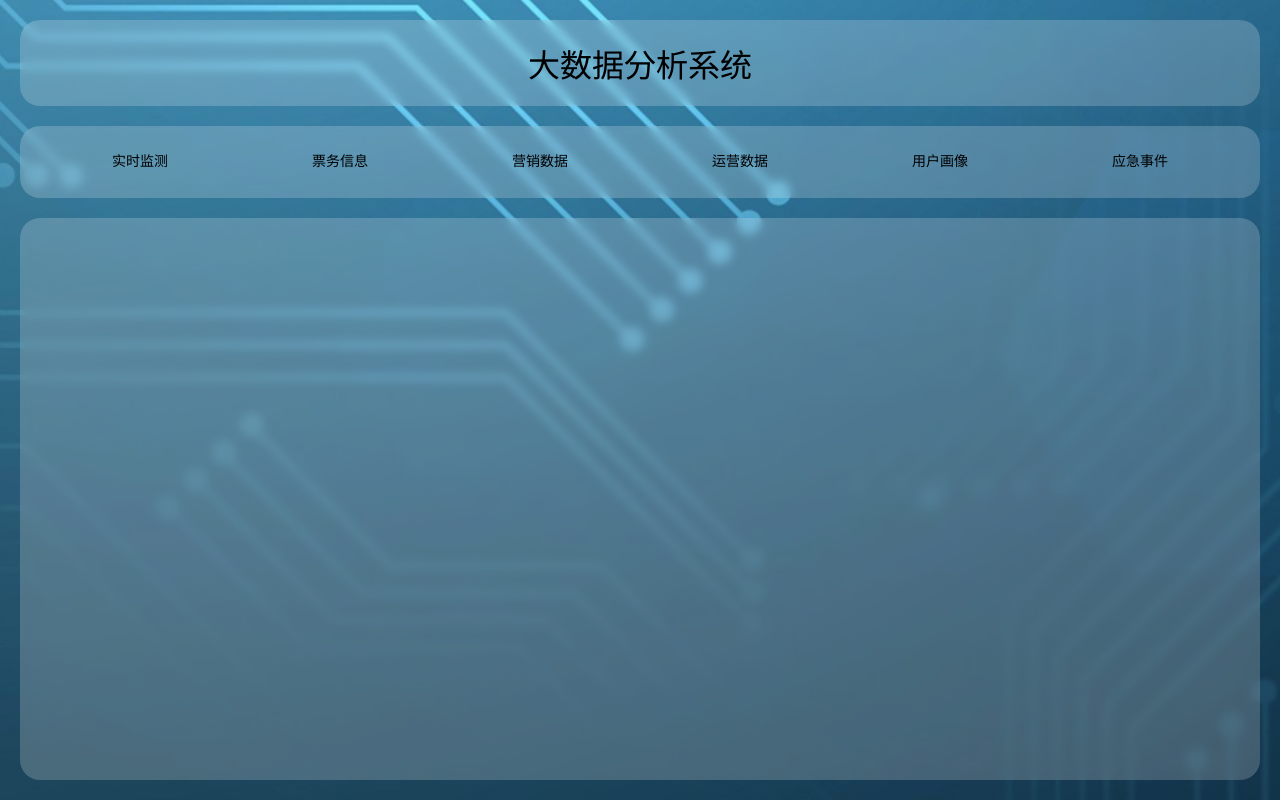
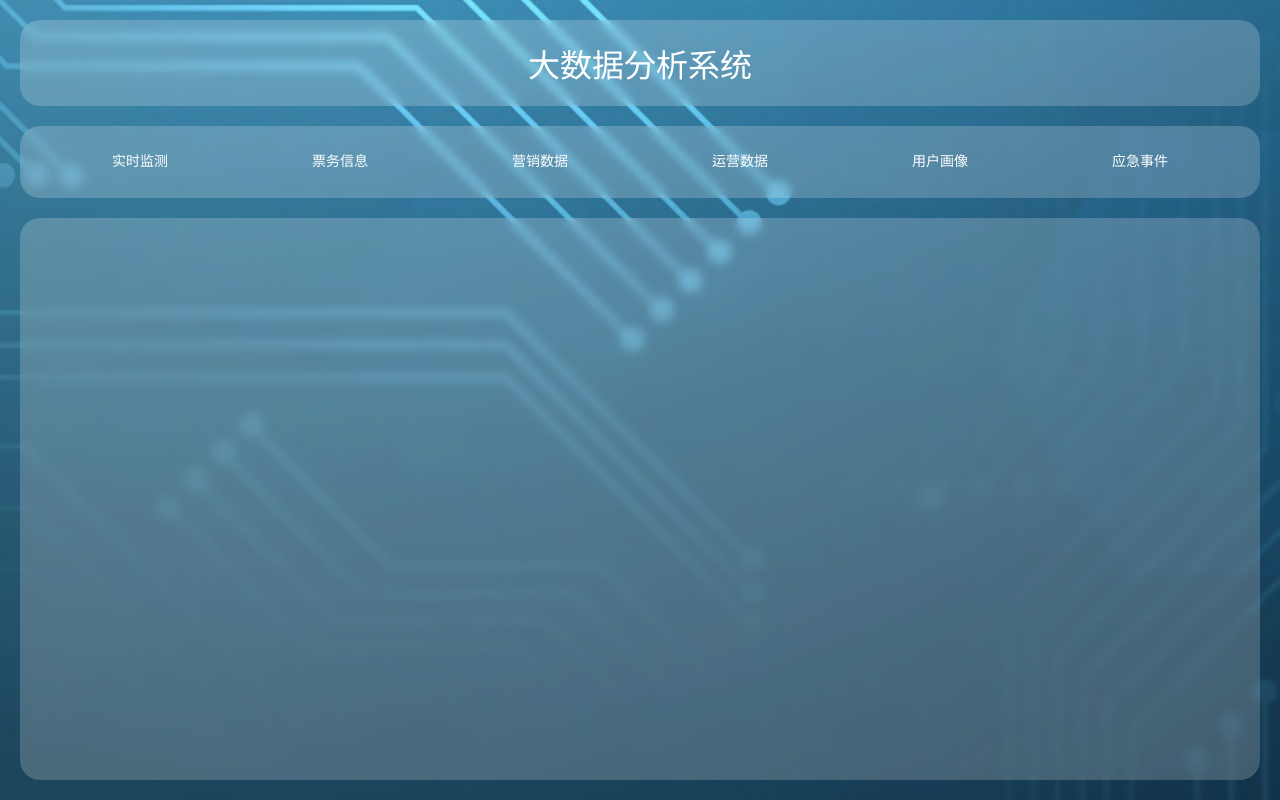
Before and after one commit to AnnabelleSun/big_data_page, a Vue app: page / in a window 1280 px wide. Built offline with nearby package versions, Linux system fonts and the light colour scheme; what vue3-echarts would draw is missing.

Commit message:
style: change color in white;

```diff
--- a/src/assets/style/reset.css
+++ b/src/assets/style/reset.css
@@ -7,6 +7,7 @@ pre, form, fieldset, table, th, td {
     margin:0px;
     padding:0px;
     box-sizing: border-box;
+    color: #fff;
     }
 html,body{
     height: 100%;
@@ -20,16 +21,16 @@ a{
     text-decoration:none;
 }
 a:link{
-    color:#000;
+    color:#fff;
 }
 a:visited{
-    color:#000;
+    color:#fff;
 }
 a:hover{
-    color:#000;
+    color:#fff;
 }
 a:active{
-    color:#000;
+    color:#fff;
 }
 input::-ms-clear{
     display:none;
```
